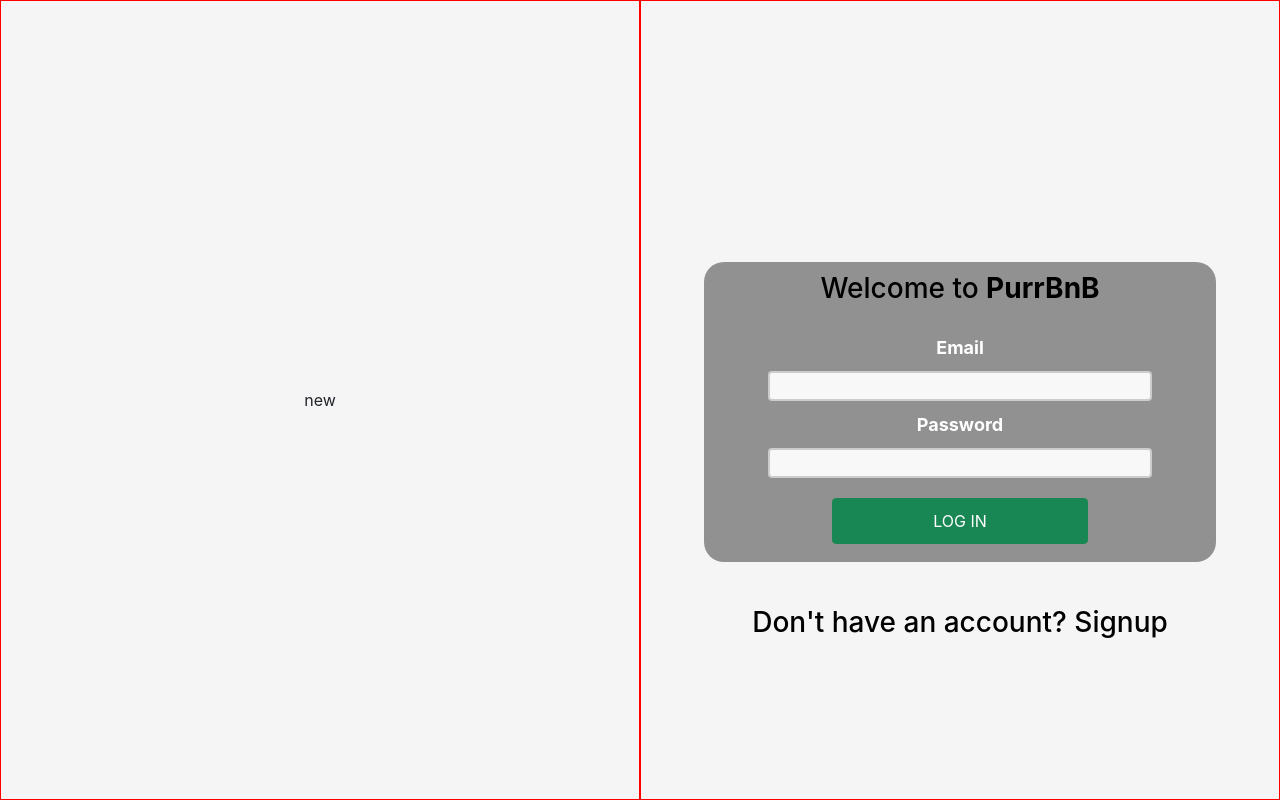
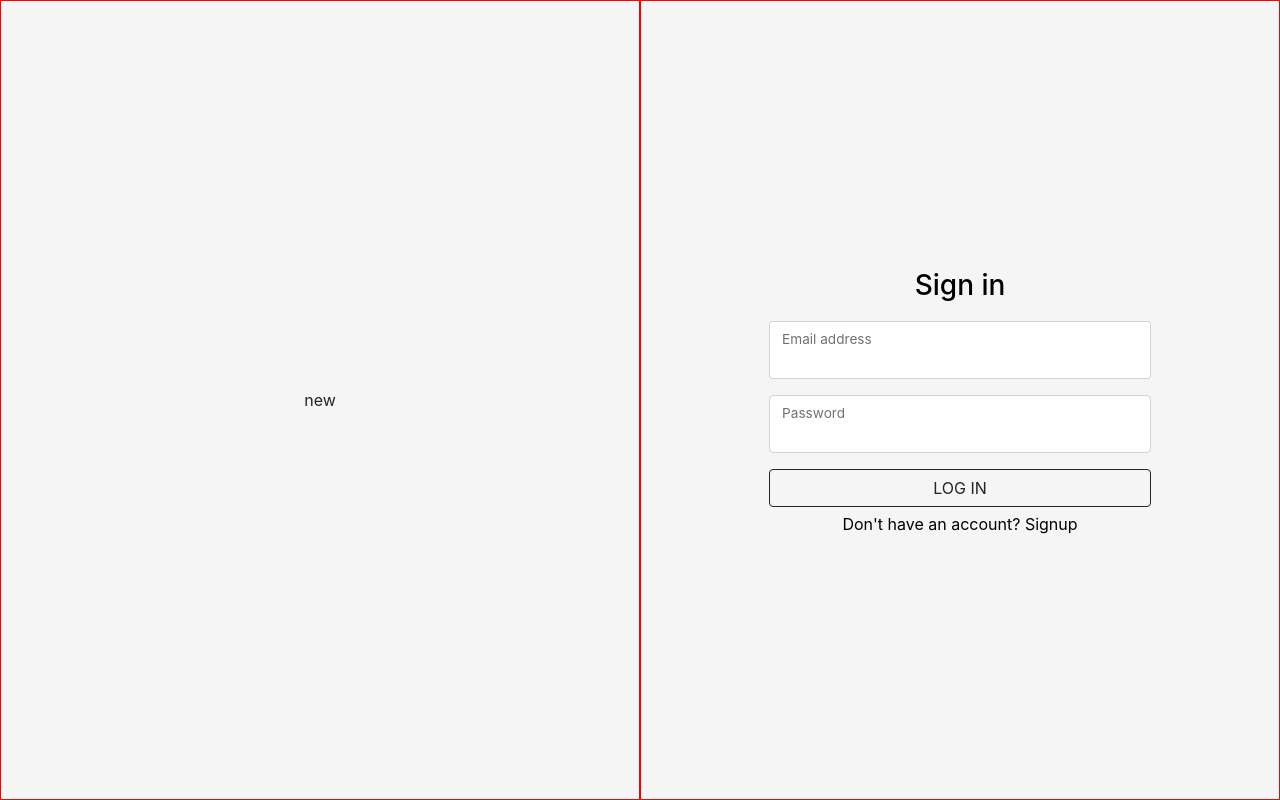
Before and after one commit to Bereket-U/purrbnb, a React (Create React App) app: page / in a window 1280 px wide. Built offline with nearby package versions, Linux system fonts and the light colour scheme; no server answers.

Commit message:
style login component and authpage

```diff
--- a/src/components/LoginForm/LoginForm.jsx
+++ b/src/components/LoginForm/LoginForm.jsx
@@ -43,40 +43,42 @@ export default class SignUpForm extends Component {
 
   render() {
     return (
-      <div>
-        <div className="container">
-          <div className="Login-container" onSubmit={this.handleSubmit}>
-            <form autoComplete="off">
+      <div className="login">
+        <form autoComplete="off" onSubmit={this.handleSubmit}>
           <h3 className="welcome">
-                Welcome to <span>PurrBnB</span>
+            <span>Sign in</span>
           </h3>
-              <label>Email</label>
-              <br />
+          <div className="form-floating mb-3">
             <input
+              className="form-control form-control-sm"
               type="text"
               name="email"
+              id="email"
               value={this.state.email}
               onChange={this.handleChange}
               required
             />
-              <br />
-              <label>Password</label>
-              <br />
+            <label for="email">Email address</label>
+          </div>
+          <div className="form-floating mb-3">
             <input
+              className="form-control"
+              id="password"
               type="password"
               name="password"
               value={this.state.password}
               onChange={this.handleChange}
               required
             />
-              <br />
-              <button className="btn btn-success" type="submit">
+            <label for="password">Password</label>
+          </div>
+
+          <button className="btn  btn-outline-dark col-12" type="submit">
             LOG IN
           </button>
         </form>
-          </div>
-          <p className="error-message">&nbsp;{this.state.error}</p>
-        </div>
+
+        {/* <p className="error-message">&nbsp;{this.state.error}</p> */}
       </div>
     );
   }
--- a/src/pages/AuthPage/AuthPage.css
+++ b/src/pages/AuthPage/AuthPage.css
@@ -27,12 +27,27 @@
   align-items: center;
   justify-content: center;
 }
-
+.login {
+  width: 60%;
+  display: flex;
+  flex-direction: column;
+  justify-content: center;
+  max-width: 500px;
+}
+.login-text {
+  text-decoration: none;
+  cursor: pointer;
+  color: black;
+}
 @media screen and (max-width: 700px) {
   .right-side {
     width: 100%;
     display: block;
     padding: 30px;
+    display: flex;
+    flex-direction: column;
+    align-items: center;
+    justify-content: center;
   }
   .left-side {
     display: none;
--- a/src/pages/AuthPage/AuthPage.jsx
+++ b/src/pages/AuthPage/AuthPage.jsx
@@ -22,12 +22,12 @@ export default class AuthPage extends React.Component {
             <SignUpForm setUserInState={this.props.setUserInState} />
           )}
 
-          <h3
-            className=""
+          <p
+            className="login-text"
             onClick={() => this.setState({ showLogin: !this.state.showLogin })}
           >
             {this.state.showLogin ? "Don't have an account? Signup" : "Log in"}
-          </h3>
+          </p>
         </div>
       </div>
     );
```
Lines whose indentation alone changed are shown as unchanged.
